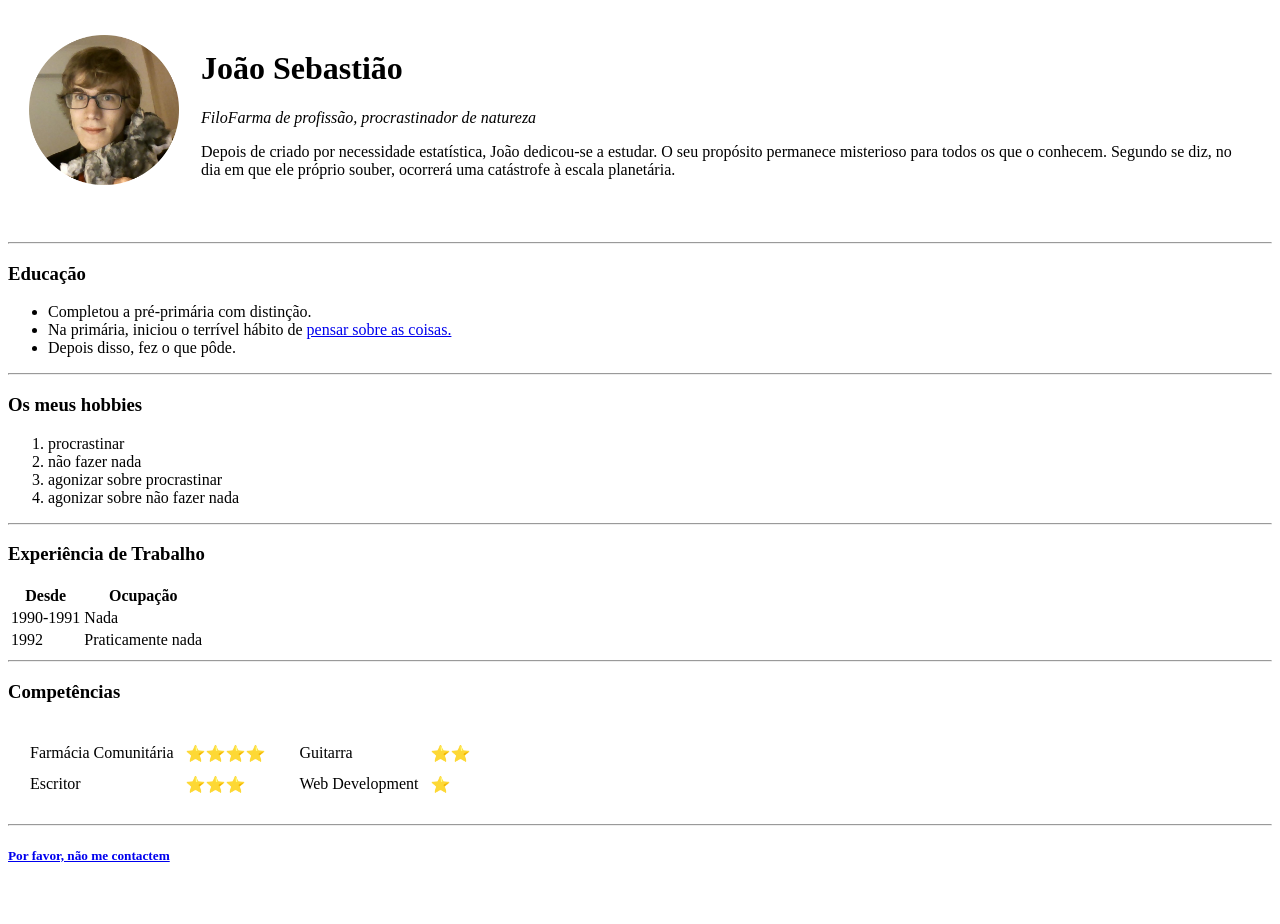
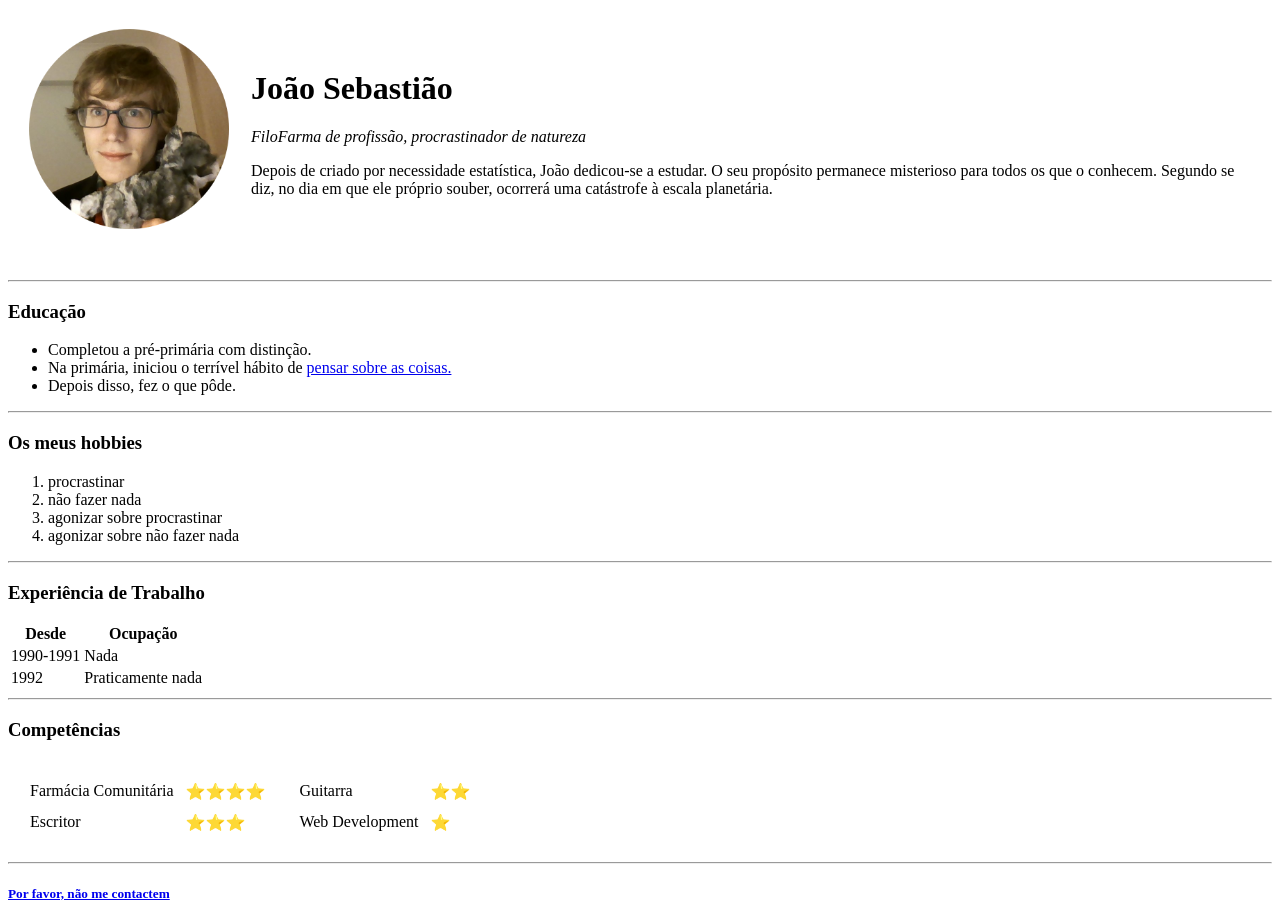
Before and after one commit to joaosebs/cv, a plain HTML site: page index.html in a window 1280 px wide. Before the commit the page ends 886 px from the top, so only its background shows below. Drawn offline with Linux system fonts and the light colour scheme.

Commit message:
Adjusting image size again

```diff
--- a/index.html
+++ b/index.html
@@ -10,7 +10,7 @@
 <body>
     <table cellspacing="20">
         <tr>
-            <td><img src="circle-cropped.png" height="150px" width="150px" alt="Cara feia"></td>
+            <td><img src="circle-cropped.png" height=200px width=200px alt="Cara feia"></td>
             <td>    <h1>João Sebastião</h1>
     <p><em>FiloFarma de profissão, procrastinador de natureza</em></p>
         <p>Depois de criado por necessidade estatística, João dedicou-se a estudar.
```
